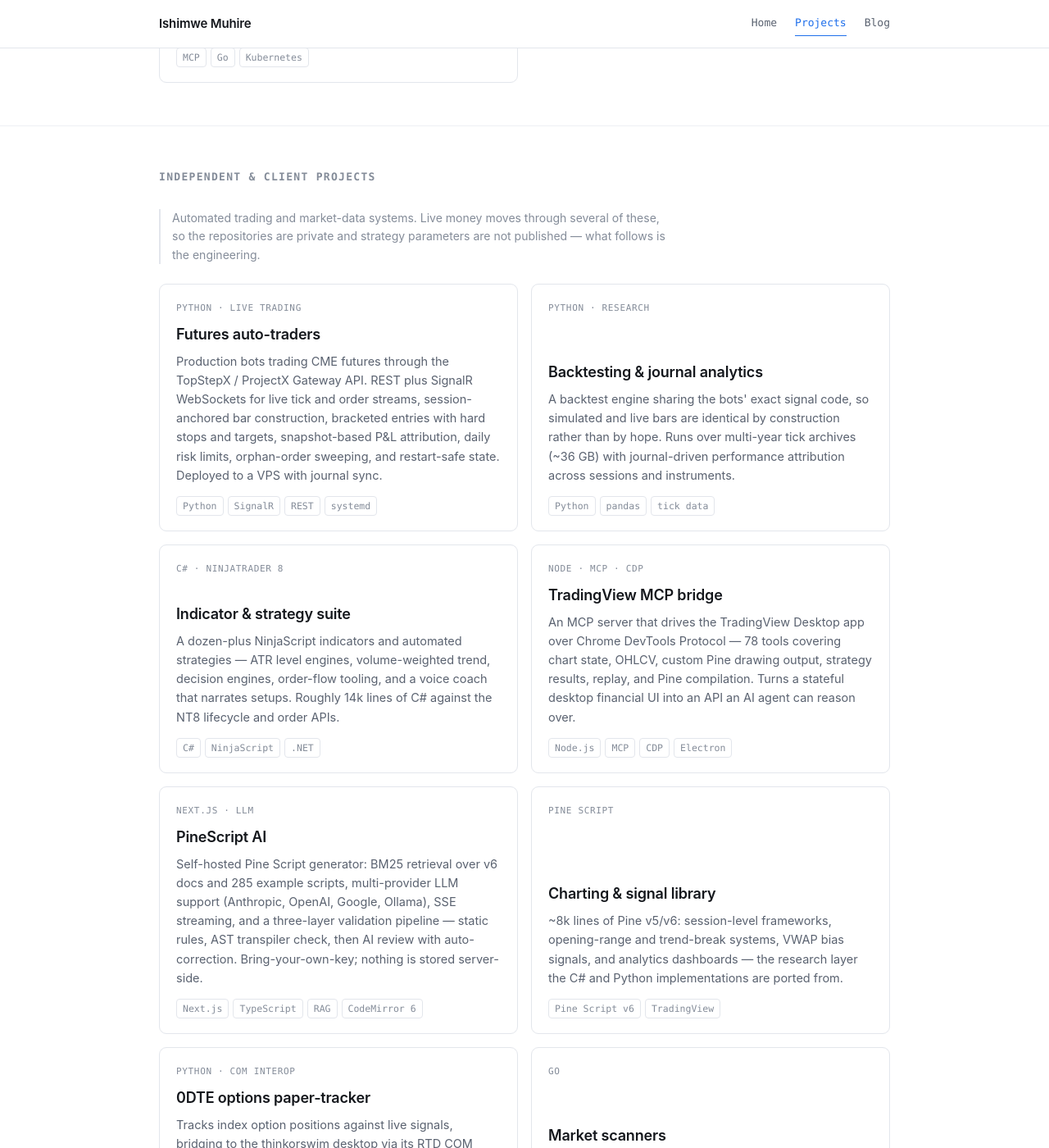
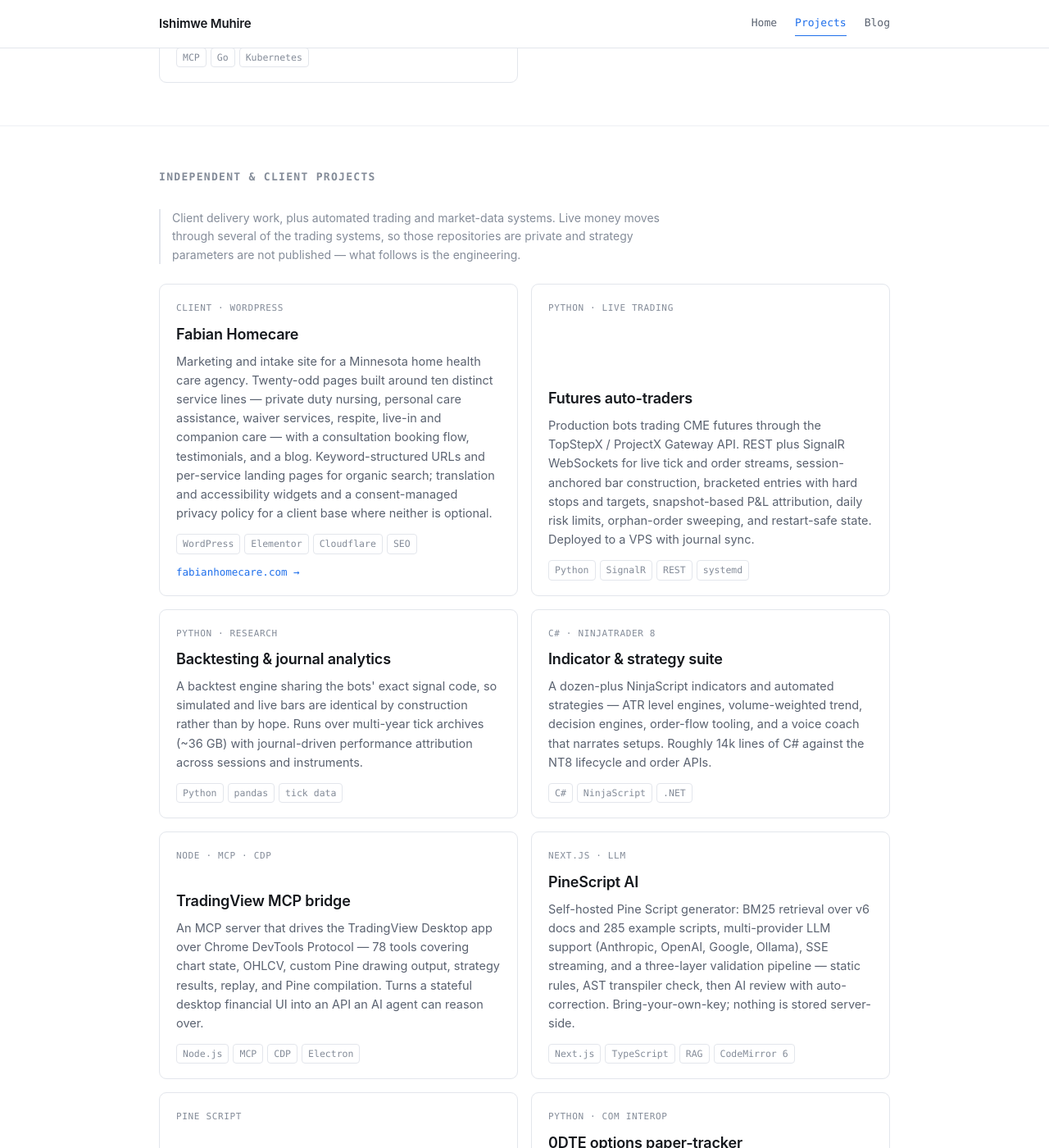
Before and after one commit to mwegit/mwegit.github.io, a Jekyll site: the page built from projects.html, in a window 1280 px wide and 1400 px high, scrolled down 2006 px. Shown: the whole window at 82% size. Built offline with Jekyll 4.4.1, drawn with Linux system fonts in a browser that asks for light colours.

Commit message:
Add Fabian Homecare client project
Co-Authored-By: Claude Opus 5 <noreply@anthropic.com>

```diff
--- a/assets/style.css
+++ b/assets/style.css
@@ -95,6 +95,12 @@ h3{font-size:18px; margin:0 0 6px; letter-spacing:-.01em; font-weight:620}
   font-family:var(--mono); font-size:11.5px; color:var(--fg-faint);
   border:1px solid var(--line); border-radius:4px; padding:2px 7px;
 }
+.card .visit{
+  font-family:var(--mono); font-size:12.5px; margin-top:12px;
+  display:inline-block; align-self:flex-start;
+}
+.card .visit::after{content:" →"}
+.card .visit:hover{text-decoration:none; opacity:.75}
 .note{
   font-size:14px; color:var(--fg-faint); margin:0 0 24px; max-width:70ch;
   padding-left:14px; border-left:2px solid var(--line);
--- a/projects.html
+++ b/projects.html
@@ -129,10 +129,23 @@ description: Platform engineering, developer tooling, and automated trading syst
 <section>
   <div class="wrap">
     <h2>Independent &amp; client projects</h2>
-    <p class="note">Automated trading and market-data systems. Live money moves through several of
-    these, so the repositories are private and strategy parameters are not published — what follows
-    is the engineering.</p>
+    <p class="note">Client delivery work, plus automated trading and market-data systems. Live money
+    moves through several of the trading systems, so those repositories are private and strategy
+    parameters are not published — what follows is the engineering.</p>
     <div class="grid">
+
+      <div class="card">
+        <p class="tag">Client · WordPress</p>
+        <h3>Fabian Homecare</h3>
+        <p>Marketing and intake site for a Minnesota home health care agency. Twenty-odd pages built
+        around ten distinct service lines — private duty nursing, personal care assistance, waiver
+        services, respite, live-in and companion care — with a consultation booking flow,
+        testimonials, and a blog. Keyword-structured URLs and per-service landing pages for organic
+        search; translation and accessibility widgets and a consent-managed privacy policy for a
+        client base where neither is optional.</p>
+        <div class="stack"><span>WordPress</span><span>Elementor</span><span>Cloudflare</span><span>SEO</span></div>
+        <a class="visit" href="https://fabianhomecare.com/" target="_blank" rel="noopener">fabianhomecare.com</a>
+      </div>
 
       <div class="card">
         <p class="tag">Python · live trading</p>
```
